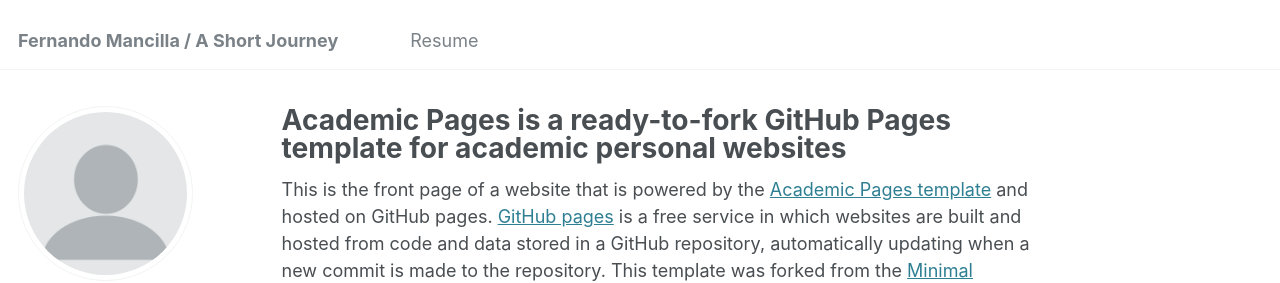
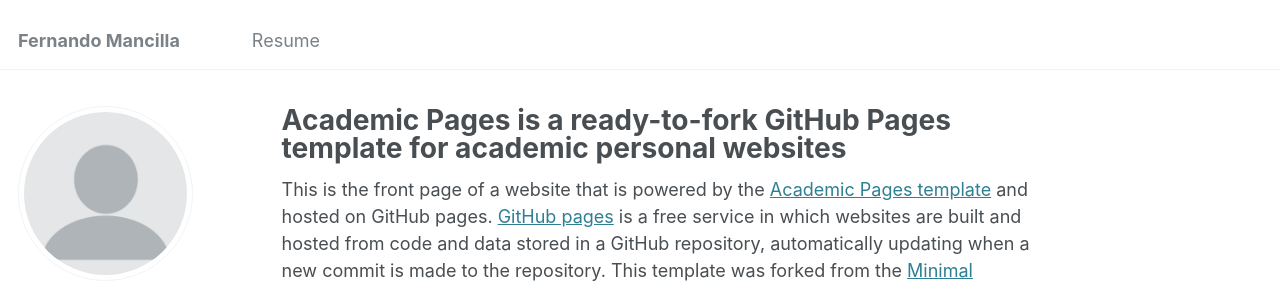
Before and after one commit to FerMan2001/FerMan2001.github.io, a Jekyll site: the page built from _pages/about.md, in a window 1280 px wide. Shown: the top 283 px of the page. Built offline with Jekyll 4.4.1, drawn with Linux system fonts in a browser that asks for light colours.

Commit message:
Update _config.yml

```diff
--- a/_config.yml
+++ b/_config.yml
@@ -8,7 +8,7 @@
 
 # Basic Site Settings
 locale                   : "en-US"
-title                    : "Fernando Mancilla / A Short Journey"
+title                    : "Fernando Mancilla"
 title_separator          : "-"
 name                     : &name "Fernando Mancilla"
 description              : &description "personal description"
```
